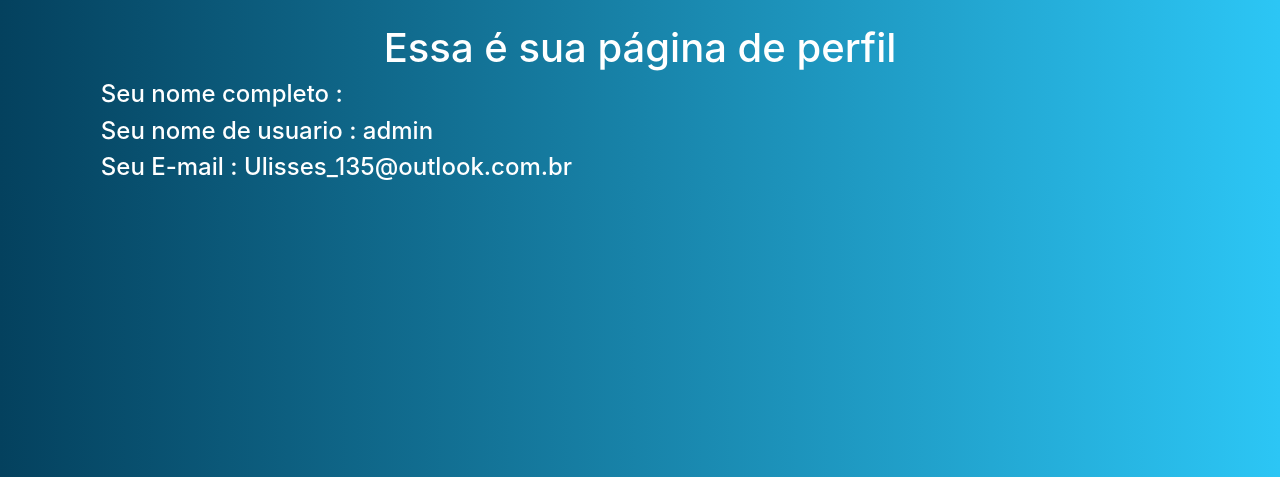
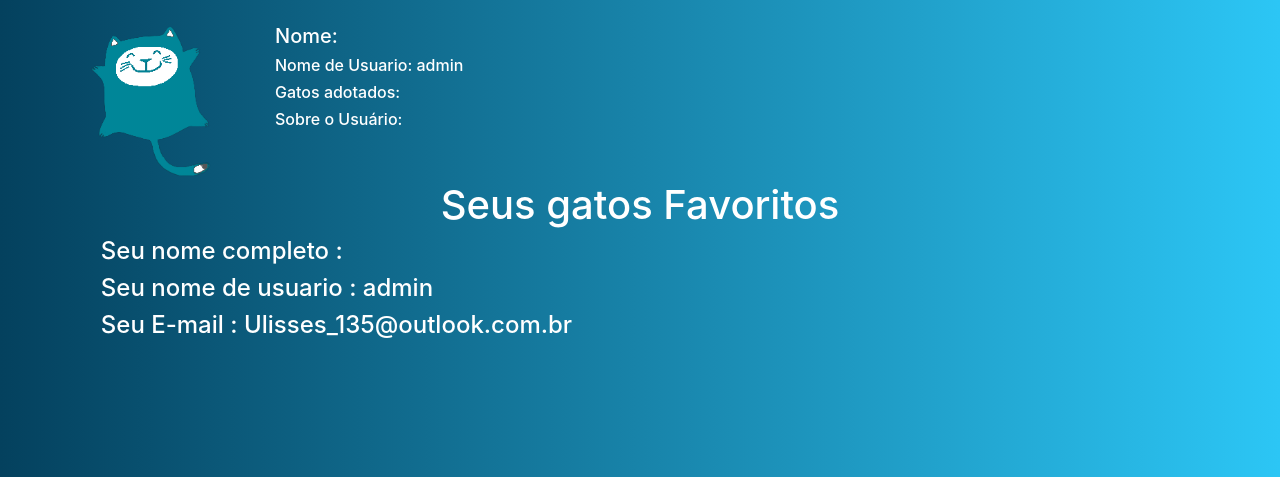
Before and after one commit to LaBufa/La-Bufa-Cats, a Django app: page /profile/ in a window 1280 px wide. Shown: the part 101-578 px from the top of the page. Run offline with Django 3.2, Linux system fonts and the light colour scheme; a user stored in the database is signed in; some libraries are stand-ins or nearby versions.

Commit message:
atualização na tela de perfil

```diff
--- a/labufacats/static/css/style.css
+++ b/labufacats/static/css/style.css
@@ -211,6 +211,10 @@ input[type="submit"] {
     color: white;
 }
 
+.loginText:hover{
+    text-decoration: underline;
+}
+
 /* Index */
 #navhome1 {
     /**vo editar no note mais tarde **/
--- a/labufacats/templates/base.html
+++ b/labufacats/templates/base.html
@@ -13,15 +13,14 @@
 </head>
 <body>
 <!-- NavBar -->
-  <nav style="z-index: 1;">
+  <nav>
     <div class="mobile-menu">
       <br>
       <div class="line1"></div>
       <div class="line2"></div>
       <div class="line3"></div>
-      </div>
     </div>
-    <ul class="nav-list">
+    <ul class="nav-list" style="z-index: 1;">
       <li><img src="{% static 'img/Logolabufacats.png' %}"  style="width: 15rem; margin-top: 0rem;"></li>
       <li><a class="J" href="{% url 'accounts:index' %}">Home</a></li>
       <li><a class="J" href="{% url 'accounts:catalogo' %}">Catálogo</a></li>
--- a/labufacats/templates/catalogo.html
+++ b/labufacats/templates/catalogo.html
@@ -28,9 +28,6 @@
             {% endfor %}
         </div>
     </div>
-    <script src="https://cdn.jsdelivr.net/npm/bootstrap@5.3.1/dist/js/bootstrap.bundle.min.js" integrity="sha384-HwwvtgBNo3bZJJLYd8oVXjrBZt8cqVSpeBNS5n7C8IVInixGAoxmnlMuBnhbgrkm" crossorigin="anonymous"></script>
-    <script src="https://cdn.jsdelivr.net/npm/@popperjs/core@2.11.8/dist/umd/popper.min.js" integrity="sha384-I7E8VVD/ismYTF4hNIPjVp/Zjvgyol6VFvRkX/vR+Vc4jQkC+hVqc2pM8ODewa9r" crossorigin="anonymous"></script>
-    <script src="https://cdn.jsdelivr.net/npm/bootstrap@5.3.1/dist/js/bootstrap.min.js" integrity="sha384-Rx+T1VzGupg4BHQYs2gCW9It+akI2MM/mndMCy36UVfodzcJcF0GGLxZIzObiEfa" crossorigin="anonymous"></script>
 </body>
 
 </html>
--- a/labufacats/templates/doacao.html
+++ b/labufacats/templates/doacao.html
@@ -3,7 +3,7 @@
 {% block body %}
 <div class="container" style="margin-bottom:3.9rem;">
     <div class="row" >
-        <div class="col-12" style="z-index: -1;">
+        <div class="col-12">
             <h1 style="text-align: center;">Doação</h1>
             <h4 style="text-align: center;">Contribua para a nossa causa ^-^</h4>
             <form id="formL" style="background-color: white; margin-top: 3rem;" action="." method="post" autocomplete="off">
--- a/labufacats/templates/home.html
+++ b/labufacats/templates/home.html
@@ -32,7 +32,7 @@ margin: 0;">
                     {% csrf_token %}
                     {{ form.as_p }}
                     <button  type="submit" id="botaoCadastro" class="btn btn-outline-dark text-center" style="color:white;">Criar conta</button>
-                    <p><a href="{% url 'accounts:user_login' %}" id="log1" style=" color: white;margin-top: 1rem;">Já é cadastrado? faça seu login aqui</a></p>
+                    <p><a href="{% url 'accounts:user_login' %}" id="log1" style=" color: white;margin-top: 1rem;">Já é cadastrado? <i class="loginText">faça seu login aqui</i></a></p>
                 </form>
             </div>
         </div>
--- a/labufacats/templates/user_profile.html
+++ b/labufacats/templates/user_profile.html
@@ -4,8 +4,46 @@
 
 {% if user.is_authenticated %}
 
+<div class="container" style="color: white;">
+    <div class="row">
+        <div class="col-12 col-md-6 col-lg-2">
+            <img src="{% static 'img/lacat2.ico' %}" alt="" style="width: 8.7rem;">
+        </div>
 
-<h1 style="display:flex; align-items:center; justify-content: center; color: white;">Essa é sua página de perfil</h1>
+        <div class="col-12 col-md-6 col-lg-10">
+            <h5>Nome: {{ user.first_name }}</h5>
+            <h6>Nome de Usuario: {{ user.username }}</h6>
+            <h6>Gatos adotados: </h6>
+            <h6>Sobre o Usuário: </h6>
+        </div>
+    </div>
+    <div class="row">
+        <div class="col-12 col-md-12 col-lg-12">
+            <h1 style="display:flex; align-items:center; justify-content: center; color: white;">Seus gatos Favoritos</h1>
+        </div>
+    </div>
+    <div class="row">
+        {% for post in posts %}
+        <div class="col-12 col-md-4 col-xl-4">
+            <div class="card" id="cardH1" style= "margin-top: 1rem;" style="object-fit: content;">
+                <img src={{ post.img.url }} style="max-height: 17rem; max-width: 27rem; object-fit: content;">
+                <div class="card-body">
+                    <li>
+                        <h2>{{ post.titulo_post }}</h2>
+                        <p>{{ post.descricao_post }}</p>
+                        <a href="{% url 'accounts:detalhes' post.id %}" class="btn btn-primary">Detalhes</a>
+                    </li>
+                </div>
+                <div class="card-footer">
+                    <small class="text-muted">{{ post.data_post }}</small>
+                </div>
+            </div>
+        </div>
+        {% endfor %}
+    </div>
+</div>
+
+
 
 <h4 style="display:flex; padding-left: 6.3rem; color: white;">Seu nome completo : {{ user.first_name }}</h4>
 <h4 style="display:flex; padding-left: 6.3rem; color: white;">Seu nome de usuario : {{ user.username }}</h4>
```
Also changed, not shown: labufacats/db.sqlite3.
